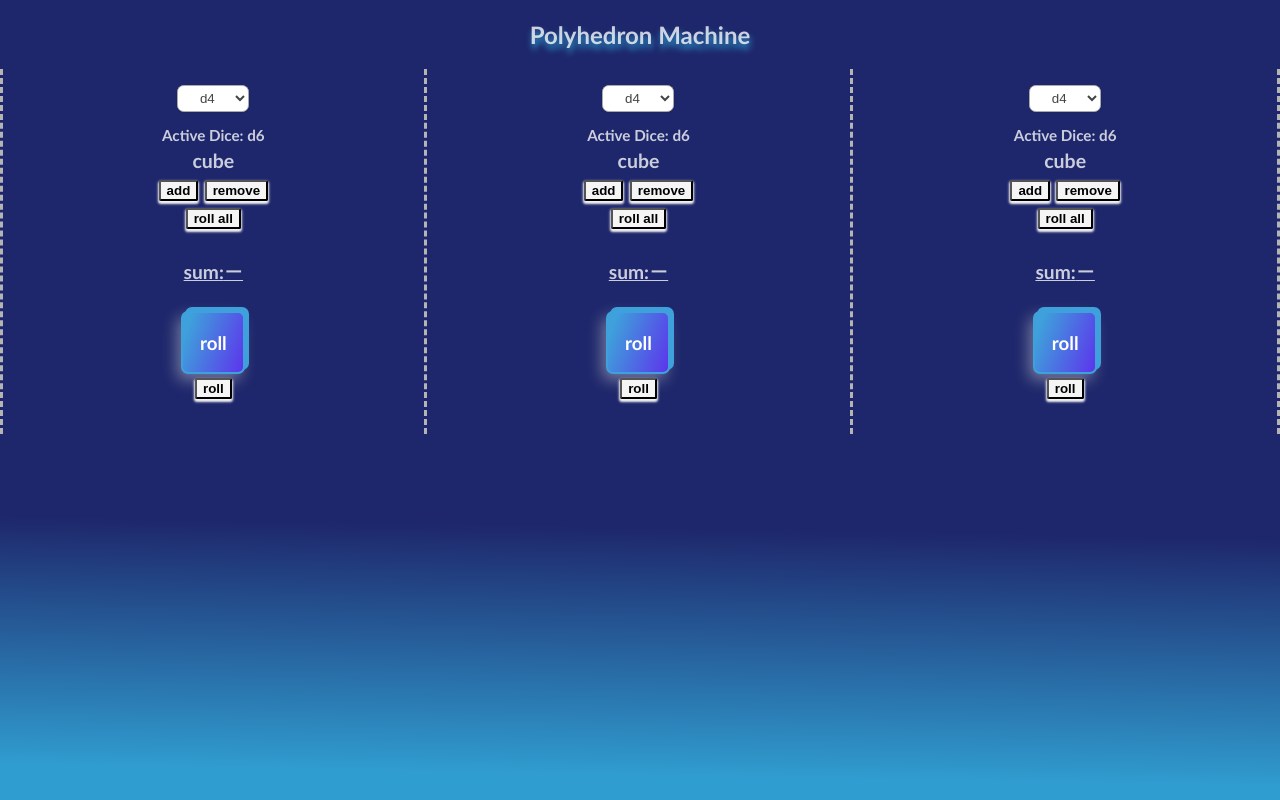
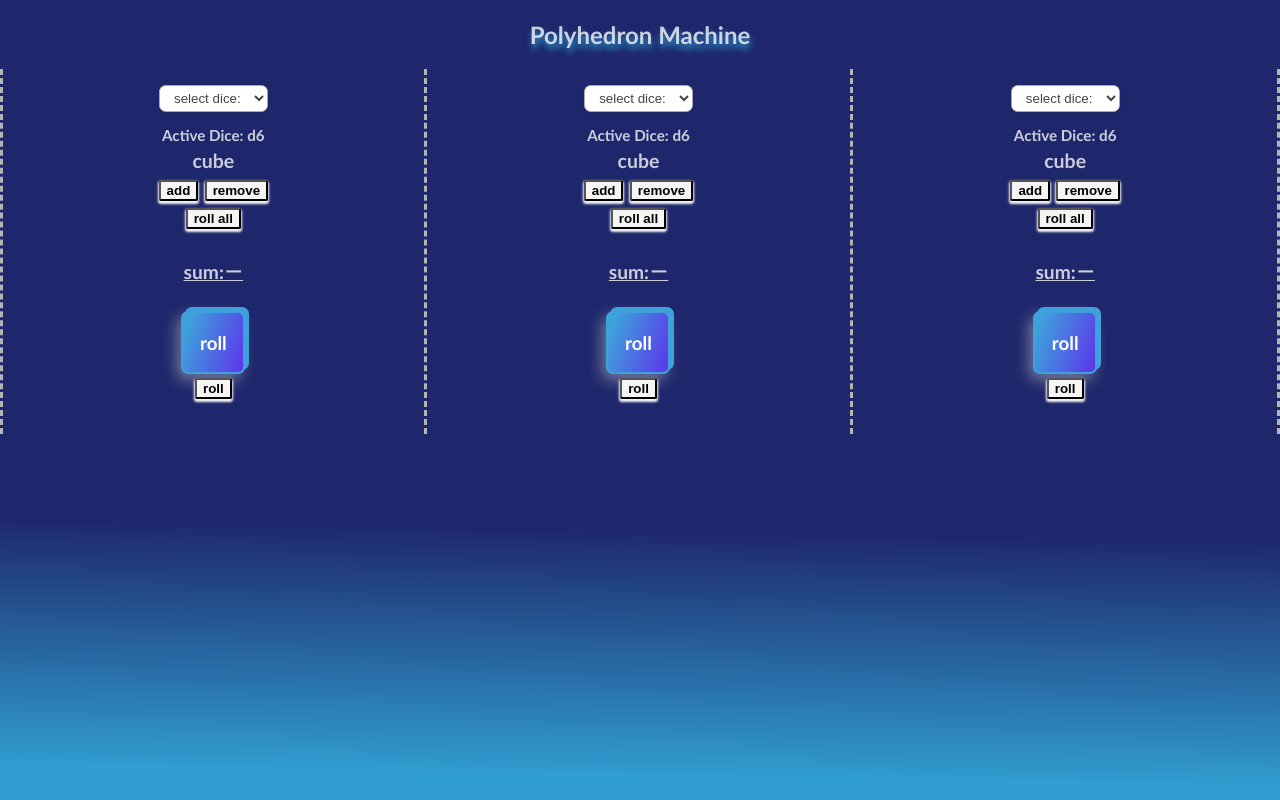
Before and after one commit to hazieon/PolyhedronMachine, a React (Create React App) app: page / in a window 1280 px wide. Built offline with nearby package versions, Linux system fonts and the light colour scheme.

Commit message:
css animation added to dice roll

```diff
--- a/src/App.css
+++ b/src/App.css
@@ -32,6 +32,7 @@ body {
 
 .heading {
   text-shadow: 1px 5px 6px rgb(48, 157, 208);
+  user-select: none;
 }
 
 .selectContainer {
@@ -39,6 +40,7 @@ body {
 }
 
 .select {
+  cursor: pointer;
   margin: auto;
   margin-top: 1rem;
   text-align: center;
--- a/src/App.js
+++ b/src/App.js
@@ -21,6 +21,9 @@ function App() {
                   setColumnOne(event.target.value.split(","));
                 }}
               >
+                <option value={d6} selected disabled hidden>
+                  select dice:
+                </option>
                 <option key="d4" id="d4" value={d4}>
                   d4
                 </option>
@@ -62,6 +65,9 @@ function App() {
                 setColumnTwo(event.target.value.split(","));
               }}
             >
+              <option value={d6} selected disabled hidden>
+                select dice:
+              </option>
               <option key="d4" id="d4" value={d4}>
                 d4
               </option>
@@ -102,6 +108,9 @@ function App() {
                 setColumnThree(event.target.value.split(","));
               }}
             >
+              <option value={d6} selected disabled hidden>
+                select dice:
+              </option>
               <option key="d4" id="d4" value={d4}>
                 d4
               </option>
--- a/src/components/dice/index.module.css
+++ b/src/components/dice/index.module.css
@@ -28,6 +28,29 @@
     -4px 6px 15px rgba(219, 219, 219, 0.452);
   /* box-shadow: 4px -4px 0px rgba(62, 161, 219, 1), */
 }
+.dice:hover {
+  filter: saturate(1.5);
+  box-shadow: 4px -4px 0px rgba(62, 161, 219, 1),
+    -4px 6px 15px rgba(245, 245, 245, 0.658);
+  transform: rotate(10deg);
+  transform: rotate(-10deg);
+}
+
+@media (prefers-reduced-motion: no-preference) {
+  .dice:hover {
+    animation: roll infinite 0.2s linear alternate;
+  }
+}
+
+@keyframes roll {
+  from {
+    transform: rotate(10deg);
+  }
+
+  to {
+    transform: rotate(-10deg);
+  }
+}
 
 button {
   border-radius: 2px;
@@ -38,6 +61,8 @@ button {
   font-weight: bold;
 }
 button:hover {
+  cursor: pointer;
+  transform: rotateY(30deg);
   transform: translateY(3px);
   background-color: rgb(255, 255, 255);
   box-shadow: inset 3px 3px 5px #c0b9b9, inset -2px -2px 5px white;
@@ -54,6 +79,7 @@ button:hover {
   word-break: break-all;
   margin-bottom: -7px;
   user-select: none;
+  cursor: pointer;
 }
 
 .buttonBox {
@@ -62,8 +88,9 @@ button:hover {
 .sum {
   font-size: larger;
   font-weight: bold;
-
   text-decoration: underline;
+  user-select: none;
+  cursor: pointer;
 }
 
 @media only screen and (max-width: 500px) {
```
